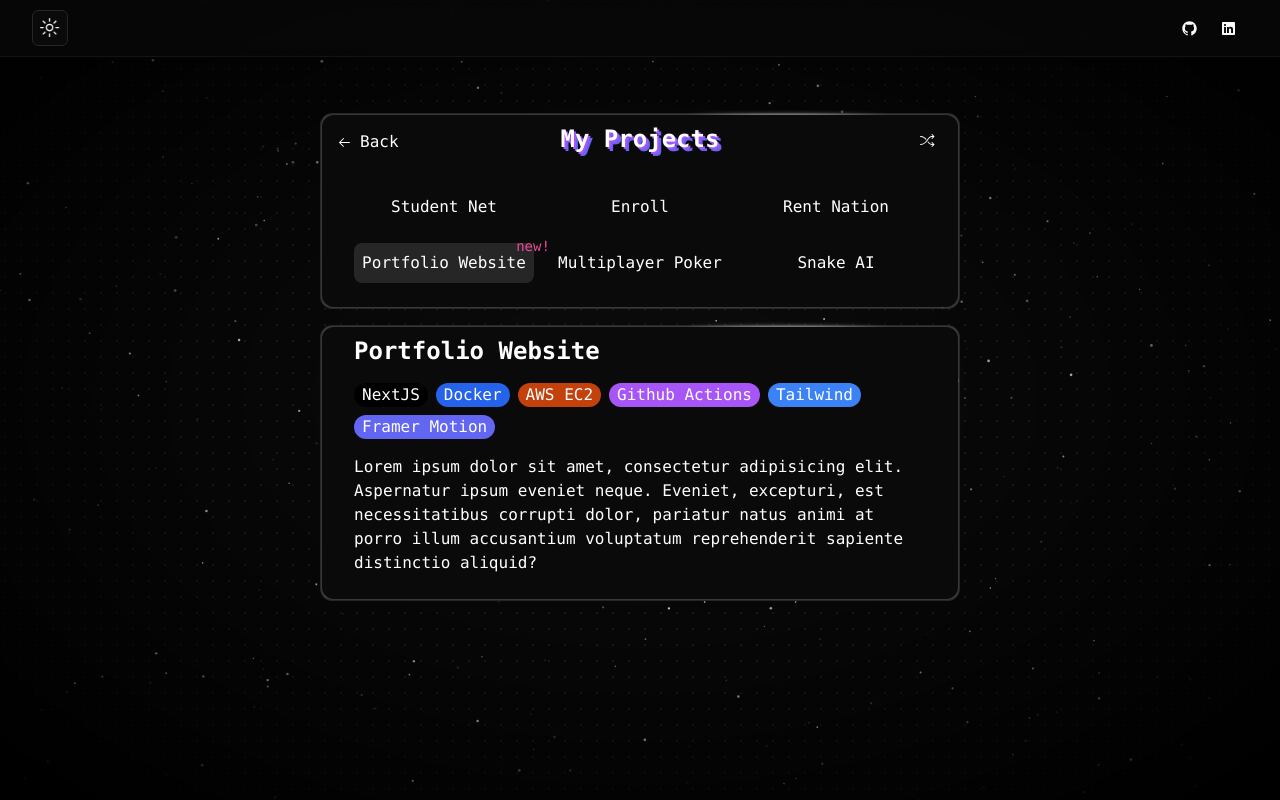
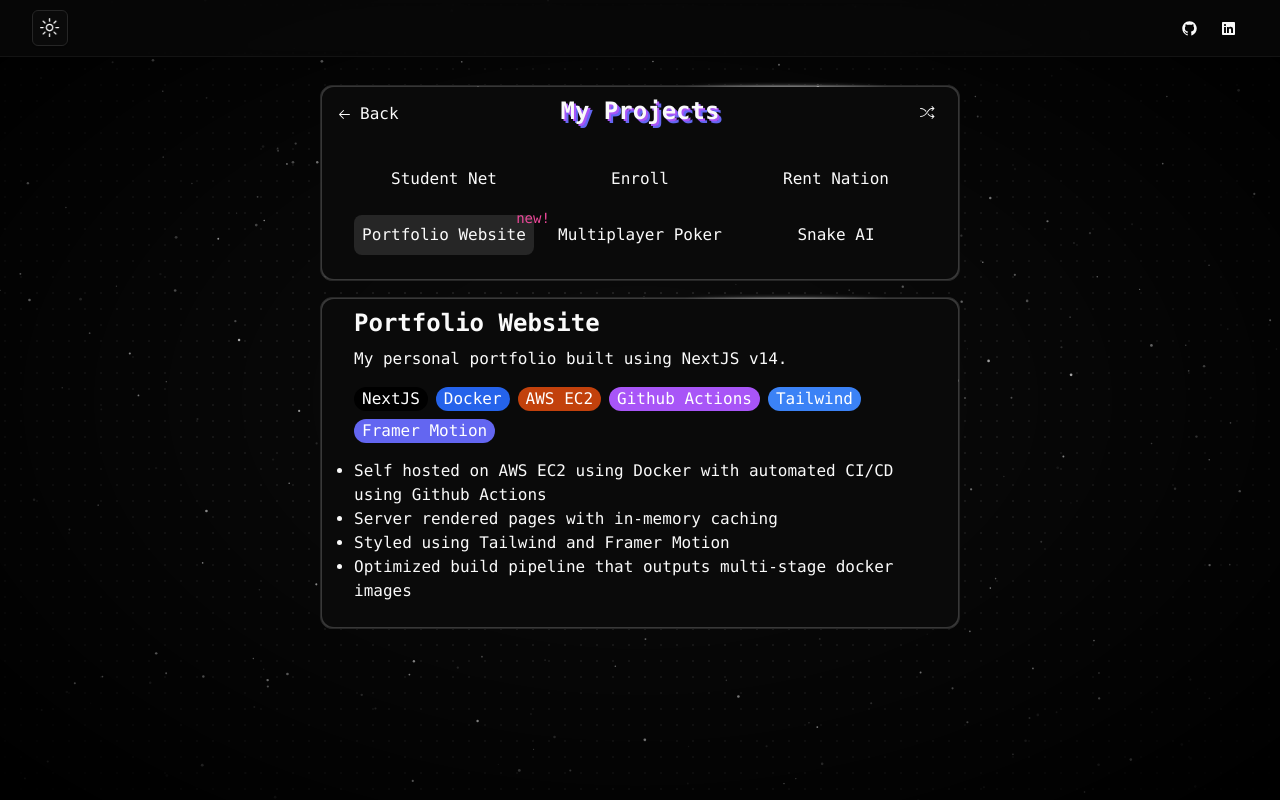
Before and after one commit to Raghuboi/portfolio-website-v2, a Next.js app: page /projects in a window 1280 px wide. Built offline with nearby package versions, Linux system fonts and the light colour scheme.

Commit message:
add content, optimize for light mode

```diff
--- a/src/app/projects/page.tsx
+++ b/src/app/projects/page.tsx
@@ -13,7 +13,7 @@
     tab: (
       <>
         <h1 className="text-2xl font-semibold">Student Net</h1>
-        <div className="max-w-full flex flex-wrap gap-2 py-2">
+        <div className="max-w-full flex flex-wrap gap-2 py-2 text-white">
           <span className="bg-black px-2 flex items-center justify-center text-center rounded-xl">
             NextJS
           </span>
@@ -23,7 +23,7 @@
           <span className="bg-blue-600 px-2 flex items-center justify-center text-center rounded-xl">
             Material-ui
           </span>
-          <span className="bg-white text-black px-2 flex items-center justify-center text-center rounded-xl">
+          <span className="bg-gray-500 px-2 flex items-center justify-center text-center rounded-xl">
             Postgres
           </span>
         </div>
@@ -41,7 +41,7 @@
     tab: (
       <>
         <h1 className="text-2xl font-semibold">Enroll</h1>
-        <div className="max-w-full flex flex-wrap gap-2 py-2">
+        <div className="max-w-full flex flex-wrap gap-2 py-2 text-white">
           <span className="bg-black px-2 flex items-center justify-center text-center rounded-xl">
             NextJS
           </span>
@@ -51,7 +51,7 @@
           <span className="bg-blue-600 px-2 flex items-center justify-center text-center rounded-xl">
             Material-ui
           </span>
-          <span className="bg-white text-black px-2 flex items-center justify-center text-center rounded-xl">
+          <span className="bg-gray-500 px-2 flex items-center justify-center text-center rounded-xl">
             Postgres
           </span>
         </div>
@@ -69,7 +69,7 @@
     tab: (
       <>
         <h1 className="text-2xl font-semibold">Rent Nation</h1>
-        <div className="max-w-full flex flex-wrap gap-2 py-2">
+        <div className="max-w-full flex flex-wrap gap-2 py-2 text-white">
           <span className="bg-blue-700 px-2 flex items-center justify-center text-center rounded-xl">
             React
           </span>
@@ -82,7 +82,7 @@
           <span className="bg-blue-500 px-2 flex items-center justify-center text-center rounded-xl">
             Tailwind
           </span>
-          <span className="bg-white text-black px-2 flex items-center justify-center text-center rounded-xl">
+          <span className="bg-gray-500 px-2 flex items-center justify-center text-center rounded-xl">
             Postgres
           </span>
         </div>
@@ -100,7 +100,8 @@
     tab: (
       <>
         <h1 className="text-2xl font-semibold">Portfolio Website</h1>
-        <div className="max-w-full flex flex-wrap gap-2 py-2">
+        <p>My personal portfolio built using NextJS v14.</p>
+        <div className="max-w-full flex flex-wrap gap-2 py-2 text-white">
           <span className="bg-black px-2 flex items-center justify-center text-center rounded-xl">
             NextJS
           </span>
@@ -120,12 +121,17 @@
             Framer Motion
           </span>
         </div>
-        <p>
-          Lorem ipsum dolor sit amet, consectetur adipisicing elit. Aspernatur
-          ipsum eveniet neque. Eveniet, excepturi, est necessitatibus corrupti
-          dolor, pariatur natus animi at porro illum accusantium voluptatum
-          reprehenderit sapiente distinctio aliquid?
-        </p>
+        <ul className="list-disc gap-2">
+          <li>
+            Self hosted on AWS EC2 using Docker with automated CI/CD using
+            Github Actions
+          </li>
+          <li>Server rendered pages with in-memory caching</li>
+          <li>Styled using Tailwind and Framer Motion</li>
+          <li>
+            Optimized build pipeline that outputs multi-stage docker images
+          </li>
+        </ul>
       </>
     ),
   },
@@ -134,7 +140,7 @@
     tab: (
       <>
         <h1 className="text-2xl font-semibold">Multiplayer Poker Game</h1>
-        <div className="max-w-full flex flex-wrap gap-2 py-2">
+        <div className="max-w-full flex flex-wrap gap-2 py-2 text-white">
           <span className="bg-blue-700 px-2 flex items-center justify-center text-center rounded-xl">
             React
           </span>
@@ -159,7 +165,7 @@
     tab: (
       <>
         <h1 className="text-2xl font-semibold">Snake AI</h1>
-        <div className="max-w-full flex flex-wrap gap-2 py-2">
+        <div className="max-w-full flex flex-wrap gap-2 py-2 text-white">
           <span className="bg-blue-700 px-2 flex items-center justify-center text-center rounded-xl">
             React
           </span>
@@ -199,7 +205,7 @@
           <HoverBorderGradient
             as="div"
             containerClassName="w-full rounded-xl"
-            className="w-full rounded-xl bg-background"
+            className="w-full rounded-xl bg-background text-foreground"
           >
             <Link
               href="/"
@@ -221,7 +227,7 @@
               className="px-4 pb-4 !font-monospaced max-w-full grid grid-cols-2 sm:grid-cols-3 gap-4"
             >
               <h1
-                className="mb-4 col-span-2 hover:translate-x-1 transition duration-400 sm:col-start-1 sm:col-end-4 sm:col-span-3 text-2xl font-semibold text-white self-end justify-self-center"
+                className="mb-4 col-span-2 hover:translate-x-1 transition duration-400 sm:col-start-1 sm:col-end-4 sm:col-span-3 text-2xl font-semibold text-foreground self-end justify-self-center"
                 style={{
                   textShadow:
                     "2px 2px 0 var(--purple-500), 4px 4px 0 var(--indigo-500)",
@@ -244,7 +250,7 @@
                   <button
                     onClick={() => setSelected(index)}
                     className={cn(
-                      "group w-full h-full p-2 bg-inherit text-white rounded-lg transform hover:-translate-y-1 transition duration-400",
+                      "group w-full h-full p-2 bg-inherit rounded-lg transform hover:-translate-y-1 transition duration-400",
                       selected === index ? "bg-muted" : null
                     )}
                   >
@@ -269,7 +275,7 @@
           <HoverBorderGradient
             as="div"
             containerClassName="w-full rounded-xl"
-            className="w-full rounded-xl bg-background"
+            className="w-full rounded-xl bg-background text-foreground"
           >
             <motion.div
               initial={{ opacity: 0, y: -50 }}
```
